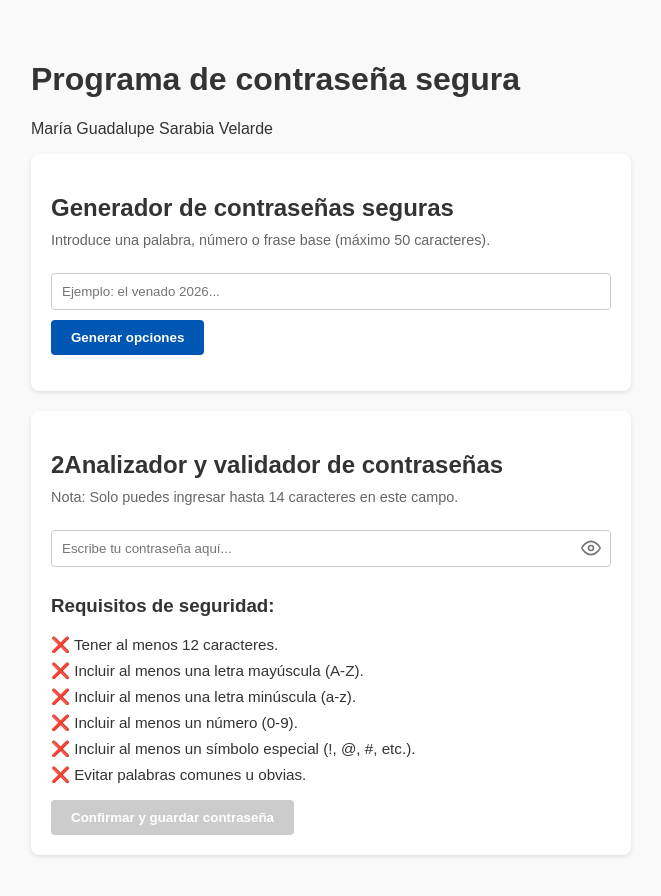
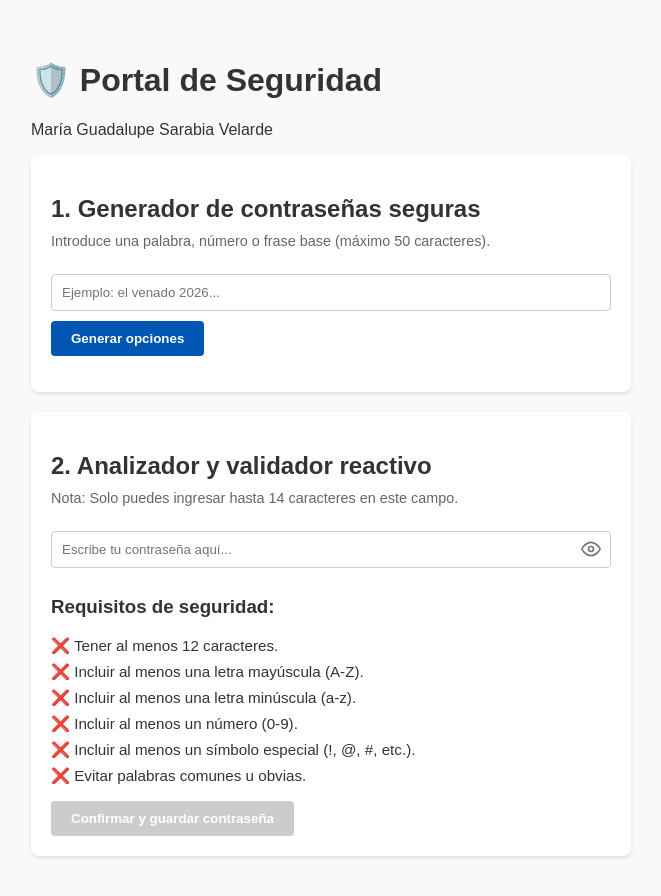
Before and after one commit to mariasarabiq/generador-contrasenas-seguras, a Flask app: page / in a window 1280 px wide. Shown: the top 896 px of the page, without its empty margins (309-970 px from the left). Before the commit the page ends 857 px from the top, so only its background shows below. Run offline with Flask 3, Linux system fonts and the light colour scheme.

Commit message:
Update index.html

```diff
--- a/templates/index.html
+++ b/templates/index.html
@@ -9,16 +9,14 @@
         .caja { background: white; padding: 20px; border-radius: 8px; box-shadow: 0 2px 4px rgba(0,0,0,0.1); margin-bottom: 20px; }
         input[type="text"], input[type="password"] { width: 100%; padding: 10px; margin: 10px 0; box-sizing: border-box; border: 1px solid #ccc; border-radius: 4px; }
 
-        /* Estilos generales de botones */
         button { background-color: #0056b3; color: white; border: none; padding: 10px 20px; border-radius: 4px; cursor: pointer; font-weight: bold;}
         button:disabled { background-color: #cccccc; cursor: not-allowed; }
 
         ul { list-style-type: none; padding: 0; }
         li { margin: 8px 0; font-size: 0.95em; }
         .alerta { color: red; font-weight: bold; }
-        .exito { color: green; font-weight: bold; }
+        .exito { color: green; font-weight: bold; text-align: center; margin-top: 15px; }
 
-        /* NUEVO: Estilo para las instrucciones debajo de los títulos */
         .instruccion { font-size: 0.9em; color: #666; margin-top: -10px; margin-bottom: 15px; }
 
         .contenedor-codigo {
@@ -83,12 +81,12 @@
 </head>
 <body>
 
-    <h1>Programa de contraseña segura</h1>
+    <h1>🛡️ Portal de Seguridad</h1>
     <p>María Guadalupe Sarabia Velarde</p>
 
     <div class="caja">
-        <h2>Generador de contraseñas seguras</h2>
-       <p class="instruccion">Introduce una palabra, número o frase base (máximo 50 caracteres).</p>
+        <h2>1. Generador de contraseñas seguras</h2>
+        <p class="instruccion">Introduce una palabra, número o frase base (máximo 50 caracteres).</p>
 
         <input type="text" id="palabraBase" maxlength="50" placeholder="Ejemplo: el venado 2026...">
         <button onclick="generarOpciones()">Generar opciones</button>
@@ -97,7 +95,7 @@
     </div>
 
     <div class="caja">
-        <h2>2Analizador y validador de contraseñas</h2>
+        <h2>2. Analizador y validador reactivo</h2>
         <p class="instruccion">Nota: Solo puedes ingresar hasta 14 caracteres en este campo.</p>
 
         <div class="contenedor-input-password">
@@ -124,7 +122,9 @@
             <li id="req-palabras">❌ Evitar palabras comunes u obvias.</li>
         </ul>
 
-        <button id="btnConfirmar" disabled onclick="alert('¡Contraseña guardada con éxito!')">Confirmar y guardar contraseña</button>
+        <button id="btnConfirmar" disabled onclick="mostrarExito()">Confirmar y guardar contraseña</button>
+
+        <p id="mensajeExitoGuardado" class="exito" style="display: none;">¡Contraseña guardada con éxito! ✅</p>
     </div>
 
     <script>
@@ -154,6 +154,17 @@
             }).catch(err => {
                 console.error("Error al copiar: ", err);
             });
+        }
+
+        // NUEVA FUNCIÓN: Muestra el mensaje de éxito limpio
+        function mostrarExito() {
+            const mensaje = document.getElementById("mensajeExitoGuardado");
+            mensaje.style.display = "block";
+
+            // Oculta el mensaje después de 3 segundos
+            setTimeout(() => {
+                mensaje.style.display = "none";
+            }, 3000);
         }
 
         async function generarOpciones() {
@@ -206,6 +217,9 @@
             document.getElementById("req-palabras").innerHTML = `${datos.palabras ? '✅' : '❌'} Evitar palabras comunes u obvias.`;
 
             document.getElementById("btnConfirmar").disabled = !datos.es_valida;
+
+            // Si el usuario edita la contraseña, ocultamos el mensaje de éxito anterior
+            document.getElementById("mensajeExitoGuardado").style.display = "none";
         }
     </script>
 </body>
```
